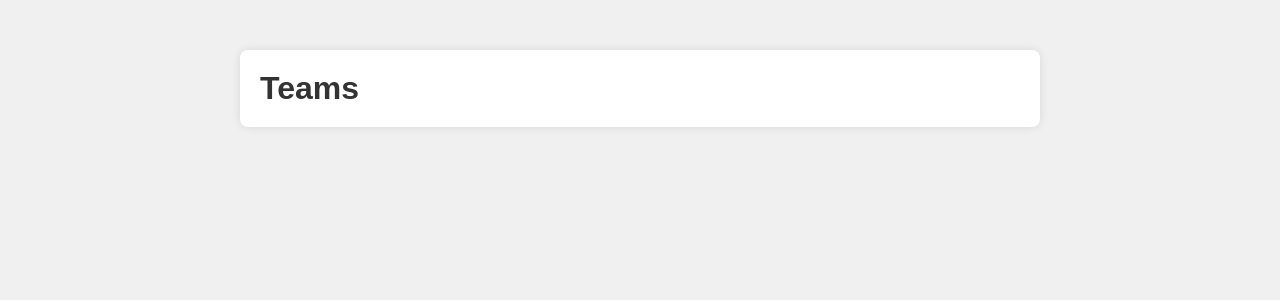
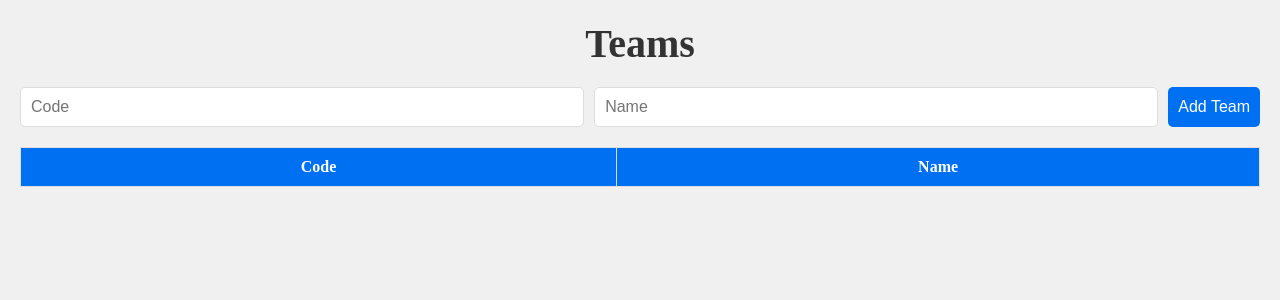
Before and after one commit to Javadamkd/art-fest-management, a Next.js app: page /teams in a window 1280 px wide. Shown: the top 300 px of the page. Built offline with nearby package versions, Linux system fonts and the light colour scheme.

Commit message:
Update teams.js

```diff
--- a/pages/teams.js
+++ b/pages/teams.js
@@ -1,9 +1,66 @@
 // pages/teams.js
-export default function TeamsPage() {
+import { useState } from 'react';
+import styles from '../styles/Teams.module.css';
+
+export default function Teams() {
+  const [teams, setTeams] = useState([]);
+  const [form, setForm] = useState({
+    code: '',
+    name: ''
+  });
+
+  const handleChange = (e) => {
+    const { name, value } = e.target;
+    setForm({ ...form, [name]: value });
+  };
+
+  const handleSubmit = (e) => {
+    e.preventDefault();
+    setTeams([...teams, form]);
+    setForm({
+      code: '',
+      name: ''
+    });
+  };
+
   return (
-    <div className="container">
-      <h1>Teams</h1>
-      {/* Your content goes here */}
+    <div className={styles.container}>
+      <h1 className={styles.title}>Teams</h1>
+      <form className={styles.form} onSubmit={handleSubmit}>
+        <input
+          type="text"
+          name="code"
+          value={form.code}
+          onChange={handleChange}
+          placeholder="Code"
+          className={styles.input}
+        />
+        <input
+          type="text"
+          name="name"
+          value={form.name}
+          onChange={handleChange}
+          placeholder="Name"
+          className={styles.input}
+        />
+        <button type="submit" className={styles.button}>Add Team</button>
+      </form>
+      <table className={styles.table}>
+        <thead>
+          <tr>
+            <th className={styles.tableHeader}>Code</th>
+            <th className={styles.tableHeader}>Name</th>
+          </tr>
+        </thead>
+        <tbody>
+          {teams.map((team, index) => (
+            <tr key={index} className={index % 2 === 0 ? styles.evenRow : styles.oddRow}>
+              <td className={styles.tableCell}>{team.code}</td>
+              <td className={styles.tableCell}>{team.name}</td>
+            </tr>
+          ))}
+        </tbody>
+      </table>
     </div>
   );
 }
```
